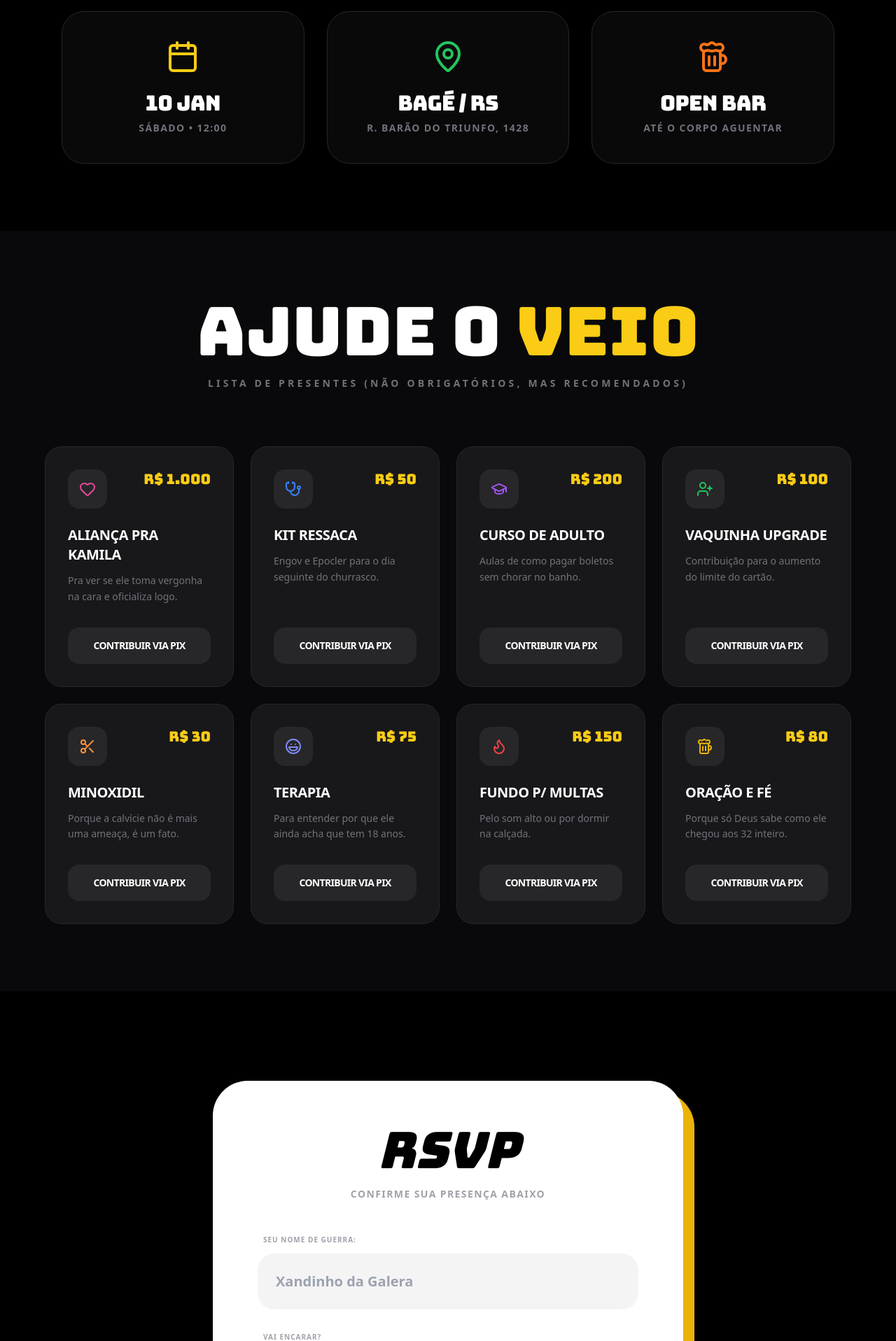
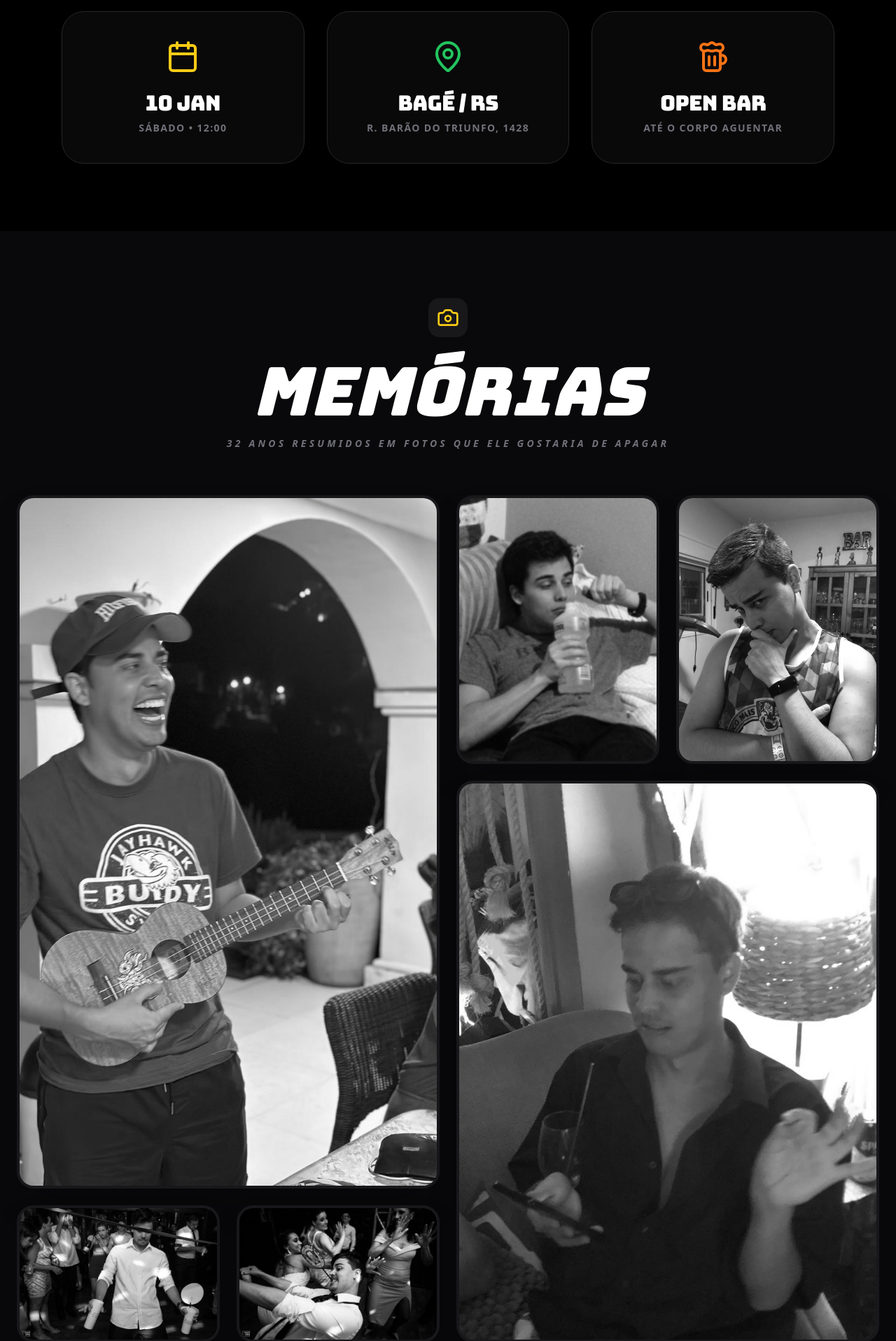
Before and after one commit to mariodocouto/bdayxandinho, a React (Vite) app: page / in a window 1280 px wide. Shown: the part 880-2797 px from the top of the page at 70% size. Built offline with nearby package versions, Linux system fonts and the light colour scheme.

Commit message:
Add files via upload

```diff
--- a/App.tsx
+++ b/App.tsx
@@ -13,7 +13,8 @@ import {
   Laugh,
   Loader2,
   CheckCircle2,
-  AlertTriangle
+  AlertTriangle,
+  Camera
 } from 'lucide-react';
 import { createClient, SupabaseClient } from '@supabase/supabase-js';
 
@@ -21,20 +22,27 @@ import { createClient, SupabaseClient } from '@supabase/supabase-js';
 // 🛠️ CONFIGURAÇÃO DO SUPABASE (DADOS ATUALIZADOS)
 // ==============================================================================
 
-// URL exata fornecida pelo usuário
 const supabaseUrl: string = 'https://rxylvuuysuczxfhfaxtf.supabase.co';
-
-// Chave anon public exata fornecida pelo usuário
 const supabaseAnonKey: string = 'eyJhbGciOiJIUzI1NiIsInR5cCI6IkpXVCJ9.eyJpc3MiOiJzdXBhYmFzZSIsInJlZiI6InJ4eWx2dXV5c3VjenhmaGZheHRmIiwicm9sZSI6ImFub24iLCJpYXQiOjE3Njc4MTM0OTEsImV4cCI6MjA4MzM4OTQ5MX0.Fx06zLwLD2VsyDdphKxhUsNWTv2K4x018e8nALgVZaQ';
 
 let supabase: SupabaseClient | null = null;
 
 try {
-  // Inicialização segura
   supabase = createClient(supabaseUrl, supabaseAnonKey);
 } catch (e) {
   console.error("Erro ao iniciar Supabase:", e);
 }
+
+const PHOTOS = [
+  { url: 'foto1.jpeg', alt: 'Xandinho 1' },
+  { url: 'foto2.jpeg', alt: 'Xandinho 2' },
+  { url: 'foto3.jpeg', alt: 'Xandinho 3' },
+  { url: 'foto4.jpeg', alt: 'Xandinho 4' },
+  { url: 'foto5.jpeg', alt: 'Xandinho 5' },
+  { url: 'foto6.jpeg', alt: 'Xandinho 6' },
+  { url: 'foto7.jpeg', alt: 'Xandinho 7' },
+  { url: 'foto8.jpeg', alt: 'Xandinho 8' },
+];
 
 const GIFTS = [
   { id: 1, price: "R$ 1.000", title: "Aliança pra Kamila", description: "Pra ver se ele toma vergonha na cara e oficializa logo.", icon: <Heart className="w-6 h-6 text-pink-500" /> },
@@ -71,28 +79,18 @@ export default function App() {
     setIsSubmitting(true);
 
     try {
-      console.log("Tentando conectar ao projeto:", supabaseUrl);
-
-      const { error: supabaseError, data } = await supabase
+      const { error: supabaseError } = await supabase
         .from('confirmacoes')
         .insert([{ nome: nome.trim(), status: rsvpStatus }])
         .select();
 
-      if (supabaseError) {
-        console.error("Erro retornado pelo servidor:", supabaseError);
-        throw new Error(supabaseError.message);
-      }
-
-      console.log("Inserção bem-sucedida:", data);
+      if (supabaseError) throw new Error(supabaseError.message);
       setSubmitted(true);
     } catch (err: any) {
-      console.error("Erro completo da requisição:", err);
-
-      // Tratamento específico para o erro de conexão
       if (err.message === 'Failed to fetch' || err.name === 'TypeError') {
-        setError("Erro de conexão! Verifique se o projeto no Supabase não está pausado ou se há algum bloqueador de anúncios impedindo o acesso.");
+        setError("Erro de conexão! Verifique o Supabase ou bloqueadores de anúncios.");
       } else {
-        setError(`Erro: ${err.message || 'Houve um problema ao salvar sua resposta.'}`);
+        setError(`Erro: ${err.message || 'Houve um problema.'}`);
       }
     } finally {
       setIsSubmitting(false);
@@ -110,7 +108,7 @@ export default function App() {
           <p className="text-xl md:text-2xl text-zinc-400 mb-12 max-w-2xl mx-auto font-medium">Churrasco, cerveja gelada e as melhores decisões erradas da fronteira.</p>
           <div className="flex flex-col md:flex-row gap-4 justify-center">
             <a href="#rsvp" className="px-12 py-6 bg-yellow-400 text-black text-2xl font-bungee rounded-2xl hover:bg-white transition-all shadow-[8px_8px_0px_0px_white] active:translate-y-1 active:shadow-none uppercase">CONFIRMAR</a>
-            <a href="#presentes" className="px-12 py-6 border-2 border-white text-white text-2xl font-bungee rounded-2xl hover:bg-zinc-900 transition-all uppercase">PRESENTES</a>
+            <a href="#fotos" className="px-12 py-6 border-2 border-white text-white text-2xl font-bungee rounded-2xl hover:bg-zinc-900 transition-all uppercase tracking-tighter">GALERIA</a>
           </div>
         </div>
       </section>
@@ -130,8 +128,44 @@ export default function App() {
         ))}
       </section>
 
+      {/* Photo Gallery Section */}
+      <section id="fotos" className="py-24 bg-zinc-950 px-6 overflow-hidden">
+        <div className="max-w-7xl mx-auto">
+          <div className="text-center mb-16">
+            <div className="inline-block p-3 bg-zinc-900 rounded-2xl mb-6">
+              <Camera className="w-8 h-8 text-yellow-400" />
+            </div>
+            <h2 className="text-5xl md:text-8xl font-bungee mb-4 uppercase leading-none italic">MEMÓRIAS</h2>
+            <p className="text-zinc-500 font-bold uppercase tracking-[0.3em] text-sm italic">32 anos resumidos em fotos que ele gostaria de apagar</p>
+          </div>
+
+          <div className="grid grid-cols-2 md:grid-cols-4 gap-4 md:gap-6">
+            {PHOTOS.map((photo, index) => (
+              <div
+                key={index}
+                className={`relative group overflow-hidden rounded-3xl bg-zinc-900 border-4 border-zinc-900 transition-all duration-500 hover:scale-[1.02] hover:-rotate-1 shadow-2xl ${
+                  index % 3 === 0 ? 'md:col-span-2 md:row-span-2' : ''
+                }`}
+              >
+                <img
+                  src={photo.url}
+                  alt={photo.alt}
+                  className="w-full h-full object-cover aspect-square md:aspect-auto grayscale hover:grayscale-0 transition-all duration-700"
+                  loading="lazy"
+                />
+                <div className="absolute inset-0 bg-gradient-to-t from-black/80 via-transparent to-transparent opacity-0 group-hover:opacity-100 transition-opacity flex items-end p-6">
+                  <span className="font-bungee text-yellow-400 text-sm md:text-xl transform translate-y-4 group-hover:translate-y-0 transition-transform">
+                    {photo.alt}
+                  </span>
+                </div>
+              </div>
+            ))}
+          </div>
+        </div>
+      </section>
+
       {/* Gift List */}
-      <section id="presentes" className="py-24 bg-zinc-950 px-6">
+      <section id="presentes" className="py-24 bg-black px-6">
         <div className="max-w-6xl mx-auto">
           <div className="text-center mb-20">
             <h2 className="text-5xl md:text-8xl font-bungee mb-4 uppercase leading-none">AJUDE O <span className="text-yellow-400">VEIO</span></h2>
```
